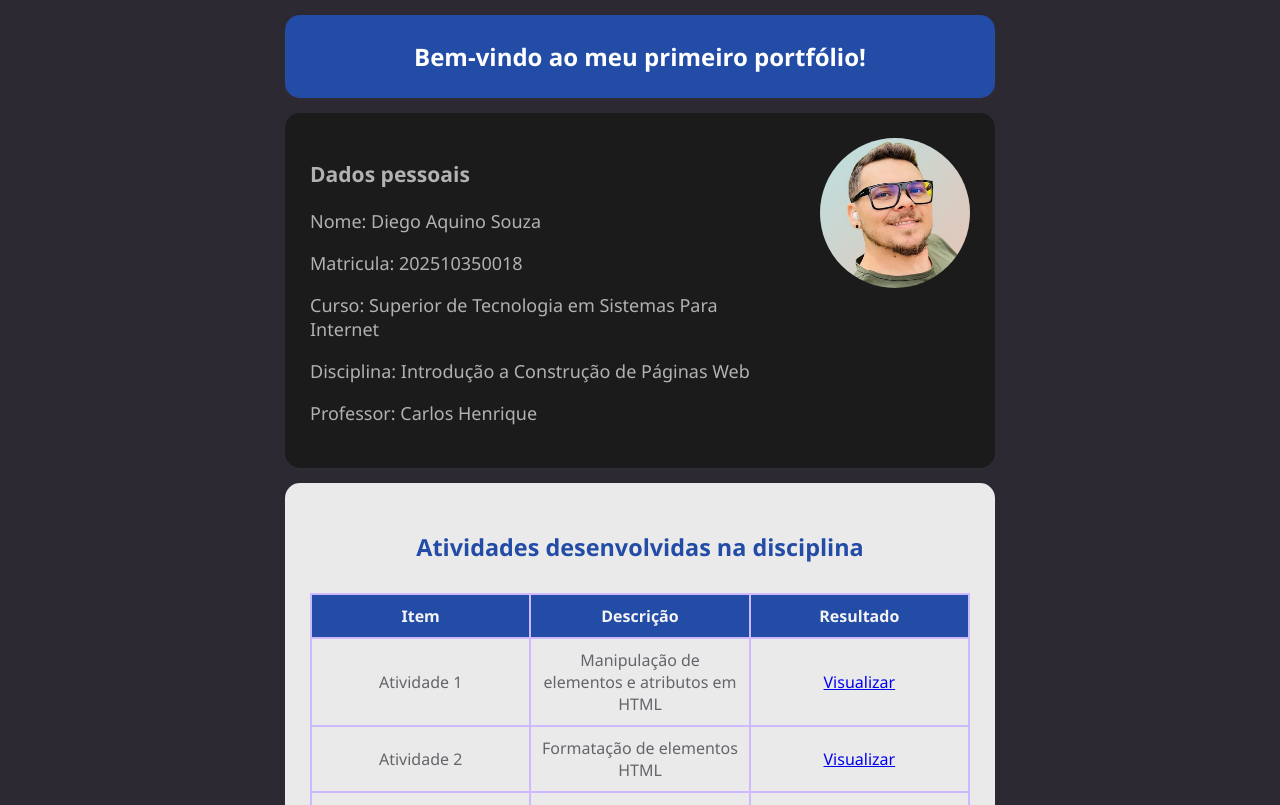
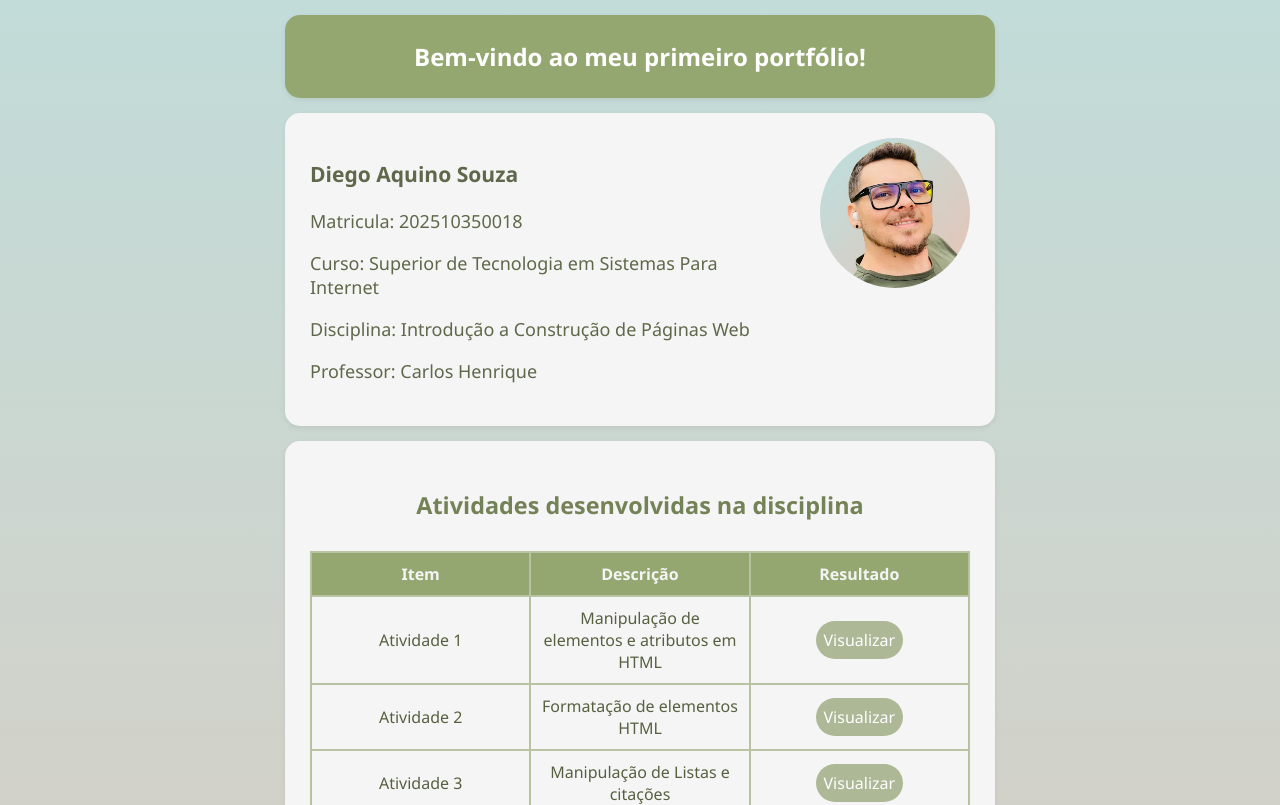
Before and after one commit to diegoaquinosza/portifolio1, a plain HTML site: page index.html in a window 1280 px wide. Shown: the top 805 px of the page. Drawn offline with Linux system fonts and the light colour scheme.

Commit message:
Estilização tema com base na foto de perfil

```diff
--- a/css/style.css
+++ b/css/style.css
@@ -2,7 +2,7 @@ body {
   font-family: "Segoe UI", Tahoma, Geneva, Verdana, sans-serif;
   max-width: 1000px;
   margin: auto;
-  background-color: #2c2933;
+  background-image: linear-gradient(0deg, #DFC9BC, #C2DCD9);
 }
 
 .cabeçalho {
@@ -10,7 +10,7 @@ body {
   width: 700px;
   font-size: 16px;
   color: #ffffff;
-  background-color: #234CA6;
+  background-color: #95a771;
   border-radius: 15px;
   box-shadow: 0 2px 5px #5454541a;
 }
@@ -18,7 +18,7 @@ body {
 .dados {
   display: flex;
   width: 700px;
-  background-color: #1b1b1b;
+  background-color: #f5f5f5;
   border-radius: 15px;
   box-shadow: 0 2px 5px #5555551a;
 }
@@ -32,7 +32,7 @@ img {
 .infos {
   width: 700px;
   font-size: 18px;
-  color: #b2b2b2;
+  color: #5f684a;
 }
 
 .flexbox {
@@ -47,7 +47,7 @@ img {
 .conteiner2 {
   width: 700px;
   align-items: center;
-  background-color: #eaeaea;
+  background-color: #f5f5f5;
   border-radius: 15px;
   box-shadow: 0 2px 5px #4a4a4a1a;
 }
@@ -56,7 +56,7 @@ img {
   width: auto;
   height: 60px;
   font-size: 20px;
-  color: #234CA6;
+  color: #748257;
   text-align: center;
 }
 
@@ -70,19 +70,27 @@ td,
 th {
   text-align: center;
   padding: 10px;
-  border: solid 2px #ceb9ff;
-  color: #65646a;
+  border: solid 2px #b8c3a1;
+  color: #576041;
 }
 
 th {
   color: #f4f4f4;
-  background-color: #234CA6;
+  background-color: #95a771;
   font-size: 16px;
   font-weight: bold;
+}
+
+a {
+  padding: 8px;
+  text-decoration: none;
+  border-radius: 20px;
+  color: #ffffff;
+  background-color: #adb896;
 }
 
 .rodape {
   text-align: center;
   width: 700px;
-  color: #98979c;
+  color: #6d6d6d;
 }
--- a/index.html
+++ b/index.html
@@ -20,8 +20,7 @@
       </div>
       <div class="dados">
          <div class="infos">
-            <h3>Dados pessoais</h3>
-            <p>Nome: Diego Aquino Souza</p>
+            <h3>Diego Aquino Souza</h3>
             <p>Matricula: 202510350018</p>
             <p>Curso: Superior de Tecnologia em Sistemas Para Internet</p>
             <p>Disciplina: Introdução a Construção de Páginas Web</p>
@@ -98,7 +97,7 @@
                </tr>
                <tr>
                   <td>Atividade 11</td>
-                  <td>Site G-Redes</td>
+                  <td>Proposta de Site para o G-Redes</td>
                   <td><a href="https://paulosilvabr.github.io/projeto-gredes/index.html" target="_blank">Visualizar</a></td>
                </tr>
             </table>
```
Also changed, not shown: 1 other file.
